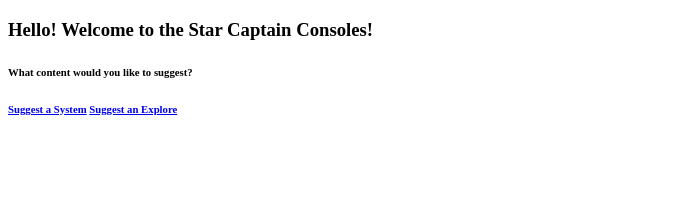
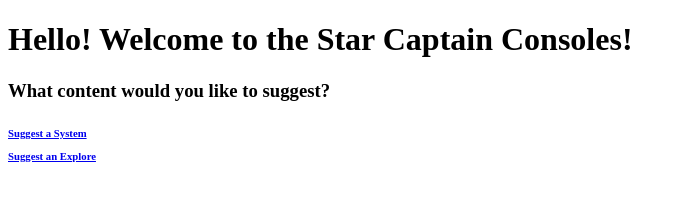
Before and after one commit to bMorgan01/StarCapConsoles, a plain HTML site: page index.html in a window 1280 px wide. Shown: the whole page, without its empty margins (0-685 px from the left). Drawn offline with Linux system fonts and the light colour scheme.

Commit message:
changed heading size

```diff
--- a/index.html
+++ b/index.html
@@ -11,10 +11,10 @@
 
 <body>
 	<div style="display:block;">
-		<h3>Hello! Welcome to the Star Captain Consoles!</h3>
-		<h6>What content would you like to suggest?<h6>
-		<a href="https://bmorgan01.github.io/StarCapConsoles/Systems.html">Suggest a System</a>
-		<a href="https://bmorgan01.github.io/StarCapConsoles/Explores.html">Suggest an Explore</a>
+		<h1>Hello! Welcome to the Star Captain Consoles!</h3>
+		<h3>What content would you like to suggest?<h6>
+		<p><a href="https://bmorgan01.github.io/StarCapConsoles/Systems.html">Suggest a System</a><p>
+		<p><a href="https://bmorgan01.github.io/StarCapConsoles/Explores.html">Suggest an Explore</a><p>
 	</div>
 </body>
 </html>
```
